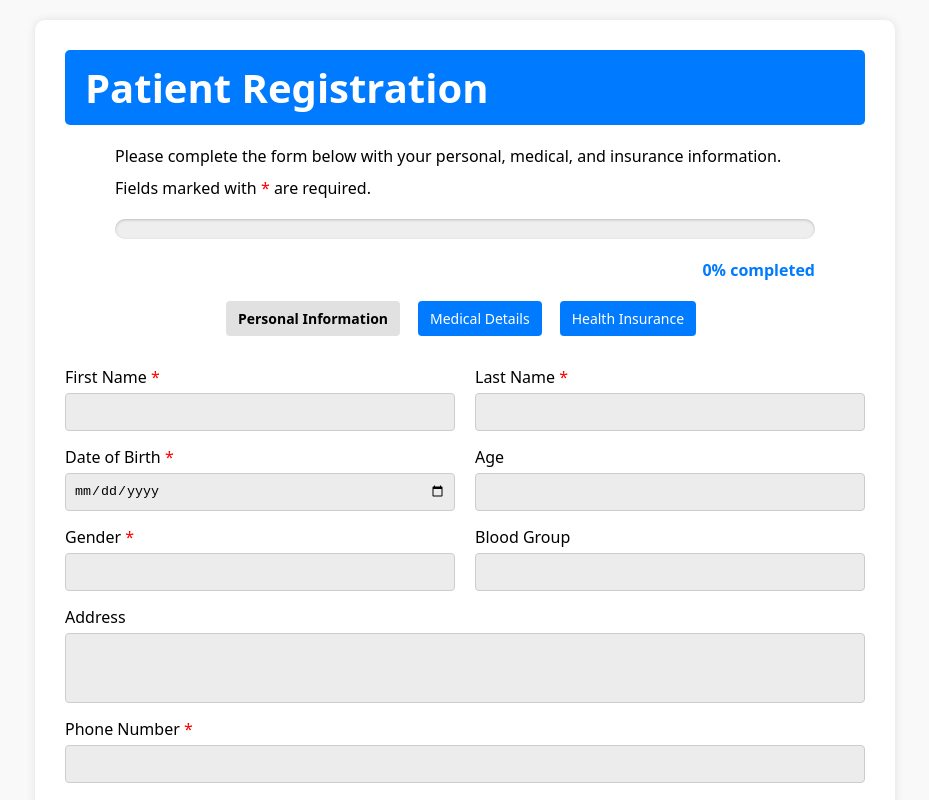
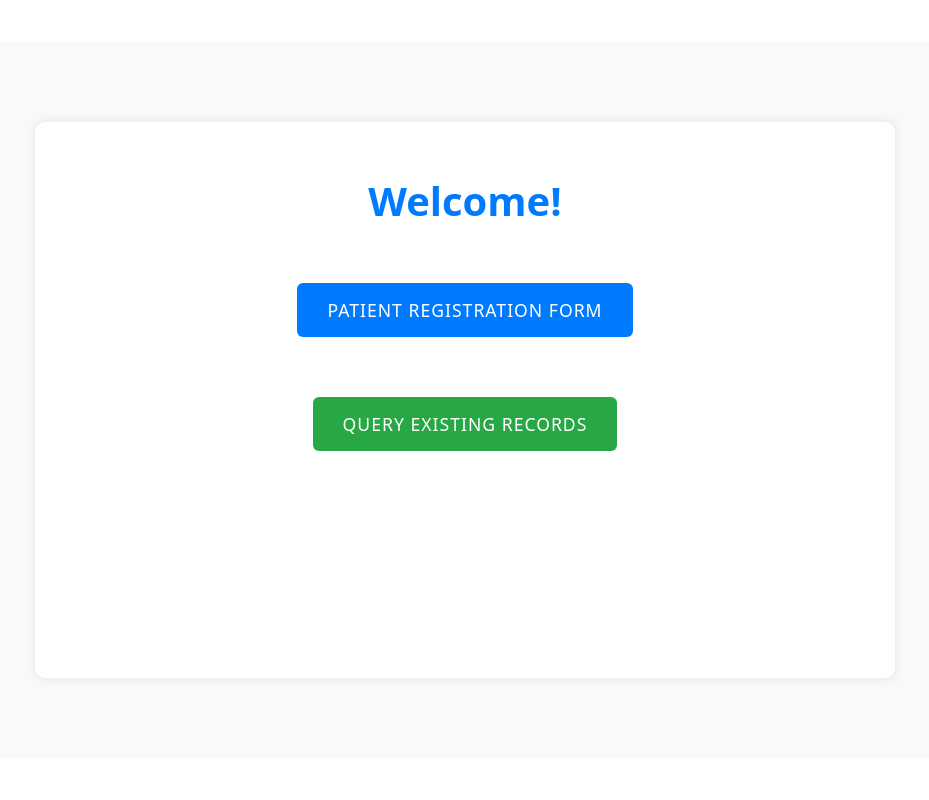
Before and after one commit to anuragh07/patient-registration, a React (Vite) app: page /form in a window 1280 px wide. Shown: the top 800 px of the page, without its empty margins (175-1104 px from the left). Built offline with nearby package versions, Linux system fonts and the light colour scheme; what @electric-sql/pglite would draw is missing.

Commit message:
Added a page for executing Raw SQL Commands (UI Only)

```diff
--- a/package.json
+++ b/package.json
@@ -13,7 +13,8 @@
     "@electric-sql/pglite": "^0.3.2",
     "@electric-sql/pglite-react": "^0.2.20",
     "react": "^19.1.0",
-    "react-dom": "^19.1.0"
+    "react-dom": "^19.1.0",
+    "react-router-dom": "^7.6.0"
   },
   "devDependencies": {
     "@eslint/js": "^9.25.0",
--- a/src/App.css
+++ b/src/App.css
@@ -364,3 +364,122 @@ input {
     transform: translateY(0);
   }
 }
+
+.results-container {
+  margin-top: 20px;
+  overflow-x: auto;
+}
+
+.results-table {
+  width: 100%;
+  border-collapse: collapse;
+  background-color: rgba(93, 91, 91, 0.112);
+}
+
+.results-table th,
+.results-table td {
+  padding: 12px;
+  text-align: left;
+  border-bottom: 1px solid #ddd;
+}
+
+.results-table th {
+  background-color: #007BFF;
+  color: white;
+  font-weight: 500;
+}
+
+.results-table tr:hover {
+  background-color: rgba(93, 91, 91, 0.05);
+}
+
+.form-input {
+  width: 100%;
+  padding: 12px;
+  margin-bottom: 15px;
+  border: 1px solid #ccc;
+  border-radius: 4px;
+  box-sizing: border-box;
+  font-family: monospace;
+}
+
+.medical-input {
+  height: 50px;
+  resize: vertical;
+}
+
+.textInsurance {
+  padding: 15px;
+  margin: 20px 0;
+  border-radius: 4px;
+}
+
+.main-menu {
+  max-width: 800px;
+  margin: 50px auto;
+  text-align: center;
+  padding: 30px;
+  background-color: white;
+  border-radius: 10px;
+  height: 62vh;
+  box-shadow: 0 0 10px rgba(0, 0, 0, 0.1);
+}
+
+.main-menu h1 {
+  color: #007BFF;
+  margin-bottom: 40px;
+  font-size: 2.5rem;
+}
+
+.button-container {
+  display: flex;
+  flex-direction: column;
+  gap: 20px;
+  max-width: 400px;
+  margin: 0 auto;
+}
+
+.nav-button {
+  padding: 15px 30px;
+  font-size: 1.1rem;
+  border: none;
+  border-radius: 6px;
+  cursor: pointer;
+  transition: all 0.3s ease;
+  text-transform: uppercase;
+  letter-spacing: 1px;
+}
+
+.nav-button.primary {
+  background-color: #007BFF;
+  color: white;
+}
+
+.nav-button.secondary {
+  background-color: #28a745;
+  color: white;
+}
+
+.nav-button:hover {
+  transform: translateY(-2px);
+  box-shadow: 0 5px 15px rgba(0, 0, 0, 0.2);
+}
+
+.nav-button.primary:hover {
+  background-color: #0056b3;
+}
+
+.nav-button.secondary:hover {
+  background-color: #218838;
+}
+
+button.nav-button {
+  background-color: #6c757d;
+  color: white;
+  margin: 20px auto;
+  display: block;
+}
+
+button.nav-button:hover {
+  background-color: #5a6268;
+}
--- a/src/App.jsx
+++ b/src/App.jsx
@@ -1,9 +1,50 @@
+import { useState, useEffect } from 'react';
 import PatientForm from "./components/PatientForm";
+import SqlQueryExecutor from "./components/SqlQueryExecutor";
 
 function App() {
+  const [currentView, setCurrentView] = useState(() => {
+    return localStorage.getItem('currentView') || 'menu';
+  });
+
+  useEffect(() => {
+    localStorage.setItem('currentView', currentView);
+  }, [currentView]);
+
   return (
-    <div>
-      <PatientForm />
+    <div className="full-screen">
+      {currentView === 'form' && <PatientForm />}
+      {currentView === 'query' && <SqlQueryExecutor />}
+
+      {(currentView === 'form' || currentView === 'query') && (
+        <button
+          className="nav-button"
+          onClick={() => setCurrentView('menu')}
+          style={{ marginTop: '20px' }}
+        >
+          Back to Main Menu
+        </button>
+      )}
+
+      {currentView === 'menu' && (
+        <div className="main-menu">
+          <h1>Welcome!</h1>
+          <div className="button-container">
+            <button
+              className="nav-button primary"
+              onClick={() => setCurrentView('form')}
+            >
+              Patient Registration Form
+            </button>
+            <button
+              className="nav-button secondary"
+              onClick={() => setCurrentView('query')}
+            >
+              Query Existing Records
+            </button>
+          </div>
+        </div>
+      )}
     </div>
   );
 }
--- a/src/components/PatientForm.jsx
+++ b/src/components/PatientForm.jsx
@@ -1,8 +1,10 @@
 import { useState, useEffect } from "react";
 import db from "../db/database";
 import '../App.css';
+import '../components/SqlQueryExecutor'
+export default function PatientForm() {
+    const [showSqlExecutor, setShowSqlExecutor] = useState(false);
 
-export default function PatientForm() {
     const initialFormData = {
         FirstName: "",
         LastName: "",
--- /dev/null
+++ b/src/components/SqlQueryExecutor.jsx
@@ -0,0 +1,91 @@
+import React, { useState } from 'react';
+import db from '../db/database'
+
+const SQLQueryExecutor = () => {
+    const [query, setQuery] = useState('');
+    const [result, setResult] = useState(null);
+    const [error, setError] = useState('');
+
+    const handleQuerySubmit = async () => {
+        console.log("Executing query:", query); // Debug line
+        try {
+            setError('');
+            setResult(null);
+
+            const queryResult = await db.query(query);
+            console.log("Query result:", queryResult); // Debug line
+
+            if (queryResult.length === 0) {
+                setResult([{ message: 'Query executed successfully (no return rows).' }]);
+            } else {
+                setResult(queryResult);
+            }
+        } catch (err) {
+            console.error("Query error:", err); // Debug line
+            setError(`SQL Error: ${err.message}`);
+        }
+    };
+
+    return (
+        <div className="full-screen">
+            <div className="form-container">
+                <div className="heading">
+                    <h2 className="form-title">SQL Query Executor</h2>
+                </div>
+
+                <div className="form-group">
+                    <label>SQL Query <span className="required">*</span></label>
+                    <textarea
+                        className="form-input medical-input"
+                        value={query}
+                        onChange={(e) => setQuery(e.target.value)}
+                        placeholder="Enter SQL query here..."
+                    />
+                </div>
+
+                <div className="button-group">
+                    <button
+                        className="submit-button"
+                        onClick={handleQuerySubmit}
+                    >
+                        Execute Query
+                    </button>
+                </div>
+
+                {error && (
+                    <div className="textInsurance" style={{ color: "red" }}>
+                        {error}
+                    </div>
+                )}
+
+                {result && result.length > 0 && (
+                    <div className="results-container">
+                        <h3>Results</h3>
+                        <table className="results-table">
+                            <thead>
+                                <tr>
+                                    {Object.keys(result[0]).map((key) => (
+                                        <th key={key}>{key}</th>
+                                    ))}
+                                </tr>
+                            </thead>
+                            <tbody>
+                                {result.map((row, index) => (
+                                    <tr key={index}>
+                                        {Object.values(row).map((value, i) => (
+                                            <td key={i}>{value}</td>
+                                        ))}
+                                    </tr>
+                                ))}
+                            </tbody>
+                        </table>
+                    </div>
+                )}
+
+            </div>
+        </div>
+    );
+
+};
+
+export default SQLQueryExecutor;
```
Also changed, not shown: 1 other file (tests, documents, lock files or other folders).
